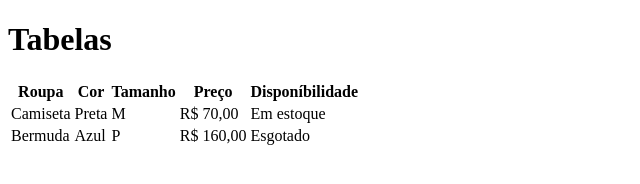
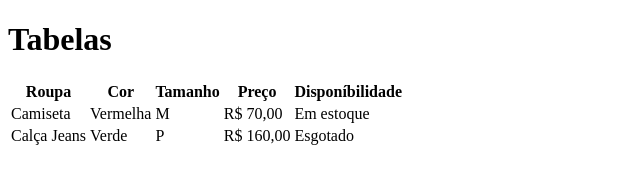
Before and after one commit to henrique-rosolem/aula-tabela, a plain HTML site: page index.html in a window 1280 px wide. Shown: the whole page, without its empty margins (0-640 px from the left). Drawn offline with Linux system fonts and the light colour scheme.

Commit message:
Mudando preta para vermelha na coluna da cor

```diff
--- a/index.html
+++ b/index.html
@@ -19,14 +19,14 @@
         </tr>
         <tr>
             <td>Camiseta</td>
-            <td>Preta</td>
+            <td>Vermelha</td>
             <td>M</td>
             <td>R$ 70,00</td>
             <td>Em estoque</td>
         </tr>
         <tr>
-            <td>Bermuda</td>
-            <td>Azul</td>
+            <td>Calça Jeans</td>
+            <td>Verde</td>
             <td>P</td>
             <td>R$ 160,00</td>
             <td>Esgotado</td>
```
